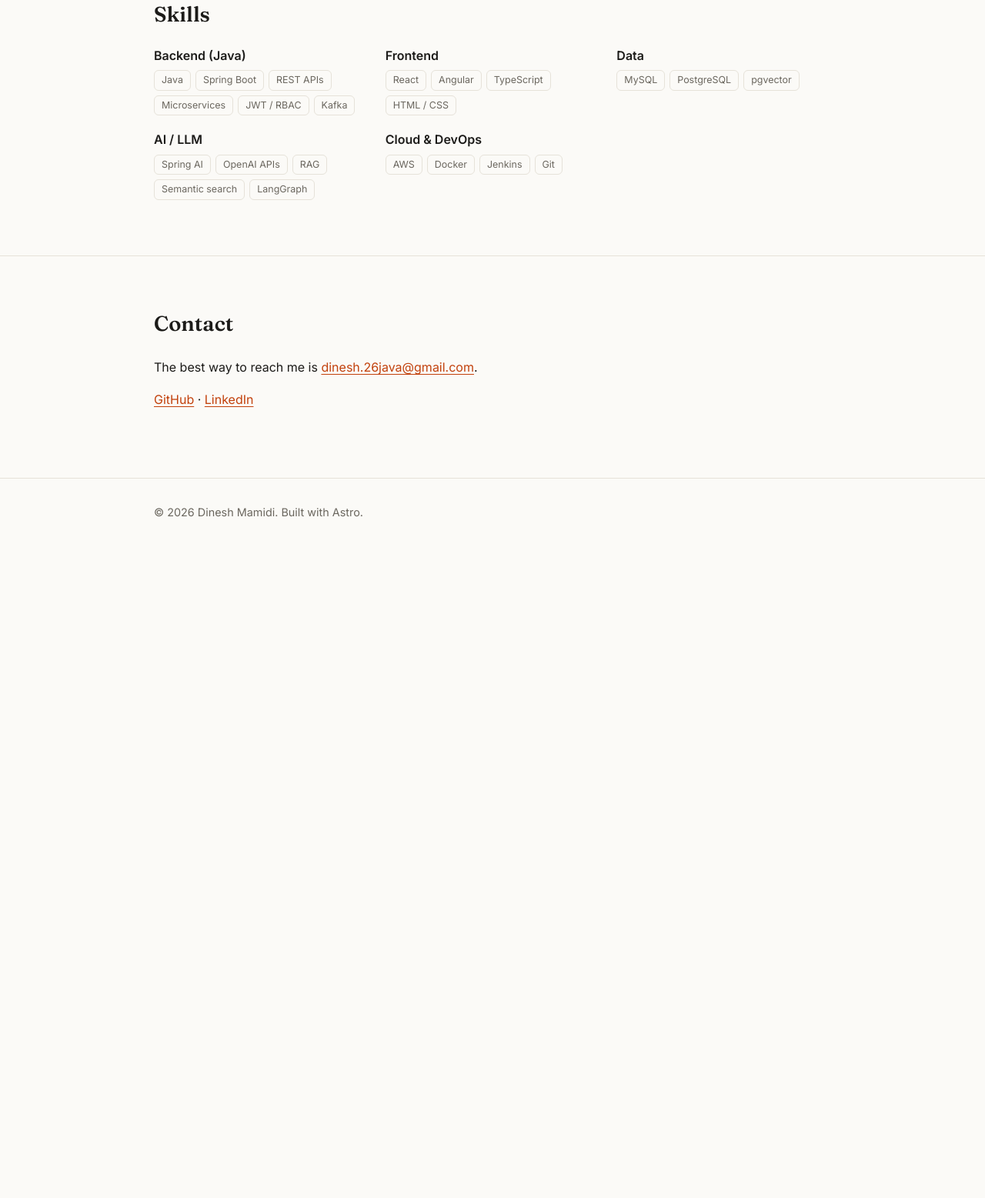
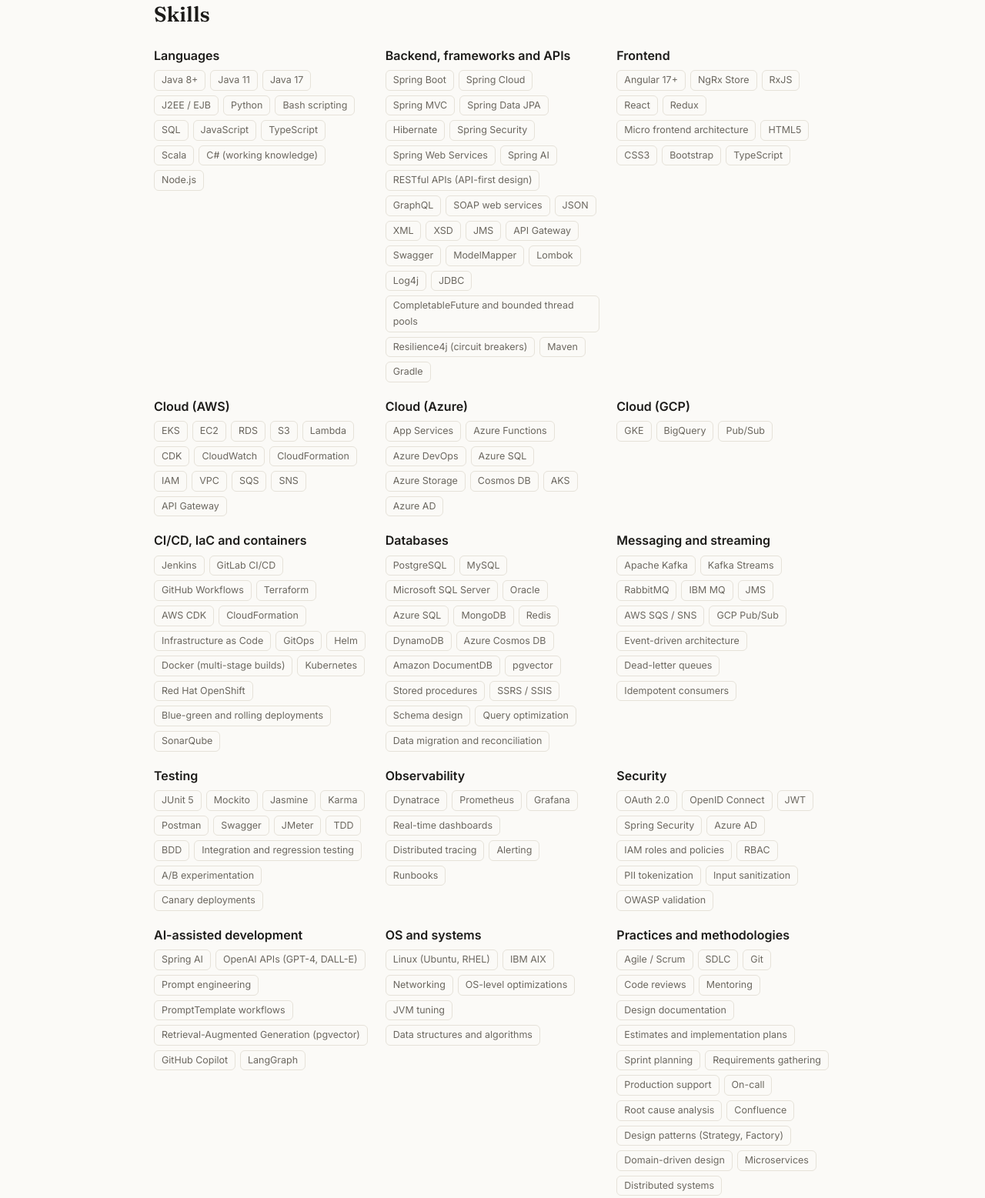
Before and after one commit to dinesh-din/dinesh-din.github.io, an Astro site: page / in a window 1280 px wide. Shown: the part 1753-3310 px from the top of the page at 77% size. Before the commit the page ends 2479 px from the top, so only its background shows below. Built offline with nearby package versions, Linux system fonts and the light colour scheme; Astro itself is replaced by a stand-in of ours.

Commit message:
updated skills section

```diff
--- a/src/content/projects/Gen-AIChatAndImageApp.md
+++ b/src/content/projects/Gen-AIChatAndImageApp.md
@@ -18,5 +18,3 @@
 - **Tooling:** **Node.js** for the frontend toolchain.
 
 The full source is on [GitHub](https://github.com/dinesh-din/Gen-AI-Chat-and-Image).
-
-> Add the details that make this stand out: exactly what the chat does (streaming replies, conversation history, system prompts), what the image feature does (generate from text, edit, or analyze), screenshots of the UI, and any limits or costs you handled.
--- a/src/content/projects/pharmaconnect.md
+++ b/src/content/projects/pharmaconnect.md
@@ -29,5 +29,3 @@
 - **92% test coverage**
 
 The full source is on [GitHub](https://github.com/dinesh-din/Pharma-Connect).
-
-> Add the details that make this stand out: who the users are, which roles you modeled in RBAC, how the Jenkins pipeline runs tests and deploys, and how you reached 92% coverage.
--- a/src/content/projects/research-assistant.md
+++ b/src/content/projects/research-assistant.md
@@ -21,5 +21,3 @@
 ## What I'm learning
 
 State machines for agents, checkpointing and resumable runs, evaluating citation accuracy, and tracing with LangSmith.
-
-> Replace this page with real results (screenshots, eval scores, lessons learned) as you build.
--- a/src/site.ts
+++ b/src/site.ts
@@ -26,11 +26,67 @@
     linkedin: 'https://www.linkedin.com/in/dineshmamidi08/',
   },
   skills: {
-    'Backend (Java)': ['Java', 'Spring Boot', 'REST APIs', 'Microservices', 'JWT / RBAC', 'Kafka'],
-    Frontend: ['React', 'Angular', 'TypeScript', 'HTML / CSS'],
-    Data: ['MySQL', 'PostgreSQL', 'pgvector'],
-    'AI / LLM': ['Spring AI', 'OpenAI APIs', 'RAG', 'Semantic search', 'LangGraph'],
-    'Cloud & DevOps': ['AWS', 'Docker', 'Jenkins', 'Git'],
+        Languages: [
+          'Java 8+', 'Java 11', 'Java 17', 'J2EE / EJB', 'Python', 'Bash scripting', 'SQL',
+          'JavaScript', 'TypeScript', 'Scala', 'C# (working knowledge)', 'Node.js',
+        ],
+        'Backend, frameworks and APIs': [
+          'Spring Boot', 'Spring Cloud', 'Spring MVC', 'Spring Data JPA', 'Hibernate', 'Spring Security',
+          'Spring Web Services', 'Spring AI', 'RESTful APIs (API-first design)', 'GraphQL', 'SOAP web services',
+          'JSON', 'XML', 'XSD', 'JMS', 'API Gateway', 'Swagger', 'ModelMapper', 'Lombok', 'Log4j', 'JDBC',
+          'CompletableFuture and bounded thread pools', 'Resilience4j (circuit breakers)', 'Maven', 'Gradle',
+        ],
+        Frontend: [
+          'Angular 17+', 'NgRx Store', 'RxJS', 'React', 'Redux', 'Micro frontend architecture',
+          'HTML5', 'CSS3', 'Bootstrap', 'TypeScript',
+        ],
+        'Cloud (AWS)': [
+          'EKS', 'EC2', 'RDS', 'S3', 'Lambda', 'CDK', 'CloudWatch', 'CloudFormation', 'IAM', 'VPC',
+          'SQS', 'SNS', 'API Gateway',
+        ],
+        'Cloud (Azure)': [
+          'App Services', 'Azure Functions', 'Azure DevOps', 'Azure SQL', 'Azure Storage', 'Cosmos DB', 'AKS', 'Azure AD',
+        ],
+        'Cloud (GCP)': ['GKE', 'BigQuery', 'Pub/Sub'],
+        'CI/CD, IaC and containers': [
+          'Jenkins', 'GitLab CI/CD', 'GitHub Workflows', 'Terraform', 'AWS CDK', 'CloudFormation',
+          'Infrastructure as Code', 'GitOps', 'Helm', 'Docker (multi-stage builds)', 'Kubernetes',
+          'Red Hat OpenShift', 'Blue-green and rolling deployments', 'SonarQube',
+        ],
+        Databases: [
+          'PostgreSQL', 'MySQL', 'Microsoft SQL Server', 'Oracle', 'Azure SQL', 'MongoDB', 'Redis', 'DynamoDB',
+          'Azure Cosmos DB', 'Amazon DocumentDB', 'pgvector', 'Stored procedures', 'SSRS / SSIS', 'Schema design',
+          'Query optimization', 'Data migration and reconciliation',
+        ],
+        'Messaging and streaming': [
+          'Apache Kafka', 'Kafka Streams', 'RabbitMQ', 'IBM MQ', 'JMS', 'AWS SQS / SNS', 'GCP Pub/Sub',
+          'Event-driven architecture', 'Dead-letter queues', 'Idempotent consumers',
+        ],
+        Testing: [
+          'JUnit 5', 'Mockito', 'Jasmine', 'Karma', 'Postman', 'Swagger', 'JMeter', 'TDD', 'BDD',
+          'Integration and regression testing', 'A/B experimentation', 'Canary deployments',
+        ],
+        Observability: [
+          'Dynatrace', 'Prometheus', 'Grafana', 'Real-time dashboards', 'Distributed tracing', 'Alerting', 'Runbooks',
+        ],
+        Security: [
+          'OAuth 2.0', 'OpenID Connect', 'JWT', 'Spring Security', 'Azure AD', 'IAM roles and policies', 'RBAC',
+          'PII tokenization', 'Input sanitization', 'OWASP validation',
+        ],
+        'AI-assisted development': [
+          'Spring AI', 'OpenAI APIs (GPT-4, DALL-E)', 'Prompt engineering', 'PromptTemplate workflows',
+          'Retrieval-Augmented Generation (pgvector)', 'GitHub Copilot', 'LangGraph',
+        ],
+        'OS and systems': [
+          'Linux (Ubuntu, RHEL)', 'IBM AIX', 'Networking', 'OS-level optimizations', 'JVM tuning',
+          'Data structures and algorithms',
+        ],
+        'Practices and methodologies': [
+          'Agile / Scrum', 'SDLC', 'Git', 'Code reviews', 'Mentoring', 'Design documentation',
+          'Estimates and implementation plans', 'Sprint planning', 'Requirements gathering', 'Production support',
+          'On-call', 'Root cause analysis', 'Confluence', 'Design patterns (Strategy, Factory)',
+          'Domain-driven design', 'Microservices', 'Distributed systems',
+        ],
   } as Record<string, string[]>,
   // Add your jobs here and an Experience section appears automatically.
   // Example:
```
